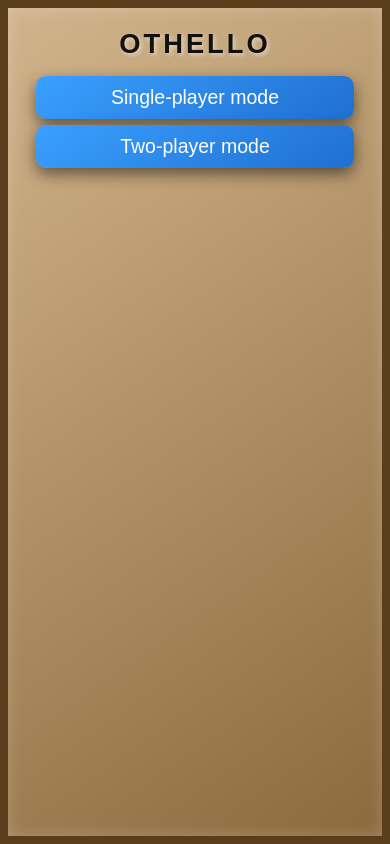
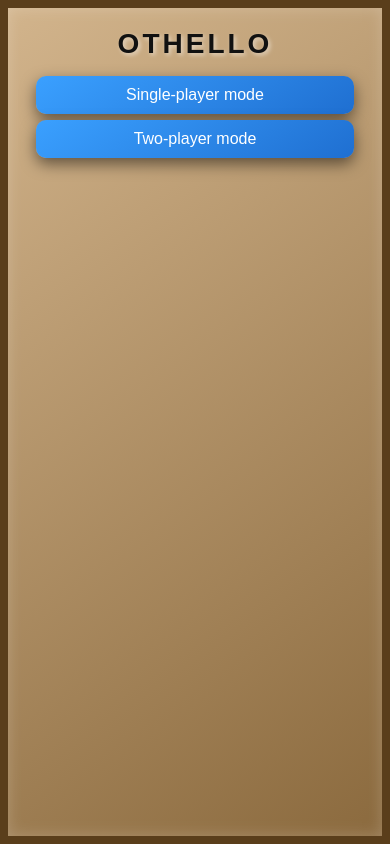
Before and after one commit to pika77chu/my-othello, a plain HTML site: page index.html in a window 390 px wide. Drawn offline with Linux system fonts and the light colour scheme.

```diff
--- a/index.html
+++ b/index.html
@@ -204,11 +204,14 @@
                     box-sizing: border-box;
                 }
                 h1 {
-                    font-size: 7vw;
+                    font-size: 28px;
                     margin: 10px 0;
                 }
                 #board {
-                    width: 100%;
+                    width: 90vw;
+                    height: 90vw;
+                    max-width: 500px;
+                    max-height: 500px;
                     overflow: hidden;
                 }
                 table {
@@ -230,8 +233,8 @@
                 }
                 button {
                     width: 90%;
-                    font-size: 5vw;
-                    padding: 10px;
+                    font-size: 16px;
+                    padding: 10px 20px;
                     margin: 6px auto;
                     display: block;
                 }
```
